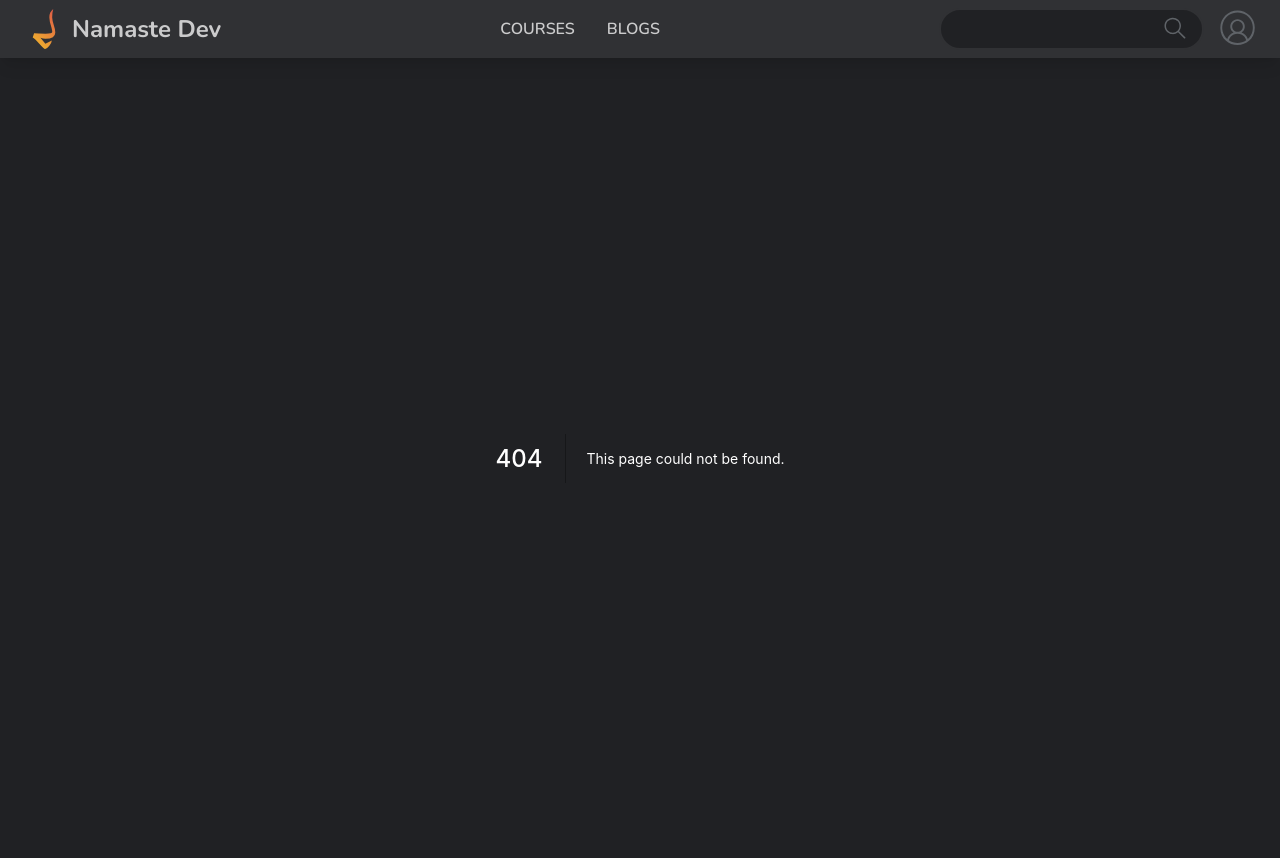
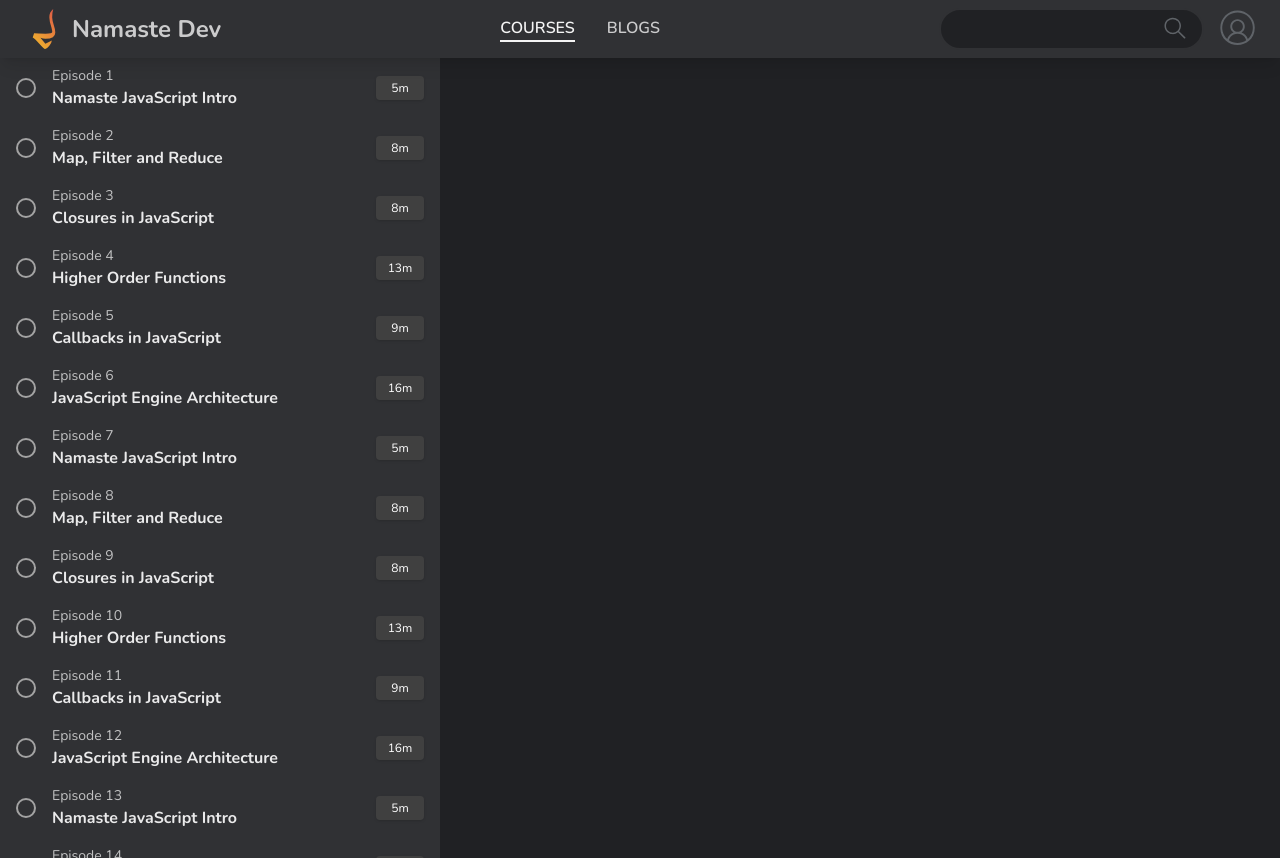
Before and after one commit to namastedevofficial/web-code, a Next.js app: page /courses/namastejs in a window 1280 px wide. Before the commit this address had no page. After the commit the page ends 800 px from the top, so only its background shows below. Built offline with nearby package versions, Linux system fonts and the light colour scheme.

Commit message:
complete episodes menu desktop design

```diff
--- /dev/null
+++ b/components/Icons/CheckIcon.tsx
@@ -0,0 +1,21 @@
+import React from "react";
+
+interface CheckIconDetails {
+  color: string;
+}
+
+export default function CheckIcon(props: CheckIconDetails) {
+  const { color } = props;
+  return (
+    <svg
+      xmlns="http://www.w3.org/2000/svg"
+      className="h-4 w-4"
+      fill="none"
+      viewBox="0 0 24 24"
+      stroke={color}
+      strokeWidth={3}
+    >
+      <path strokeLinecap="round" strokeLinejoin="round" d="M5 13l4 4L19 7" />
+    </svg>
+  );
+}
--- /dev/null
+++ b/components/Layout/EpisodesMenu.tsx
@@ -0,0 +1,161 @@
+import EpisodeCard from "../widgets/EpisodeCard";
+
+export default function EpisodesMenu() {
+  const episodesList = [
+    {
+      id: "0",
+      title: "Namaste JavaScript Intro",
+      episodeUrl: "/courses/namastejs",
+      imageUrl: "/course-images/namaste-javascript.jpg",
+      description: "Learn all about how JavaScript works behind the scenes",
+      duration: 4.5,
+    },
+    {
+      id: "1",
+      title: "Map, Filter and Reduce",
+      episodeUrl: "/courses/namastejs",
+      imageUrl: "/course-images/map-filter-reduce.jpg",
+      description: "Learn most used array methods in JavaScript",
+      duration: 8.25,
+    },
+    {
+      id: "2",
+      title: "Closures in JavaScript",
+      episodeUrl: "/courses/namastejs",
+      imageUrl: "/course-images/closure.jpg",
+      description: "Learn all about how closures work in JavaScript",
+      duration: 8,
+    },
+    {
+      id: "3",
+      title: "Higher Order Functions",
+      episodeUrl: "/courses/namastejs",
+      imageUrl: "/course-images/higher-order-functions.jpg",
+      description: "Higher Order Functions in JavaScript",
+      duration: 12.5,
+    },
+    {
+      id: "4",
+      title: "Callbacks in JavaScript",
+      episodeUrl: "/courses/namastejs",
+      imageUrl: "/course-images/callbacks.jpg",
+      description: "Learn all about callbacks in JavaScript",
+      duration: 9,
+    },
+    {
+      id: "5",
+      title: "JavaScript Engine Architecture",
+      episodeUrl: "/courses/namastejs",
+      imageUrl: "/course-images/js-engine.jpg",
+      description: "Learn all about how JS Engine works behind the scenes",
+      duration: 16,
+    },
+    {
+      id: "10",
+      title: "Namaste JavaScript Intro",
+      episodeUrl: "/courses/namastejs",
+      imageUrl: "/course-images/namaste-javascript.jpg",
+      description: "Learn all about how JavaScript works behind the scenes",
+      duration: 4.5,
+    },
+    {
+      id: "11",
+      title: "Map, Filter and Reduce",
+      episodeUrl: "/courses/namastejs",
+      imageUrl: "/course-images/map-filter-reduce.jpg",
+      description: "Learn most used array methods in JavaScript",
+      duration: 8.25,
+    },
+    {
+      id: "12",
+      title: "Closures in JavaScript",
+      episodeUrl: "/courses/namastejs",
+      imageUrl: "/course-images/closure.jpg",
+      description: "Learn all about how closures work in JavaScript",
+      duration: 8,
+    },
+    {
+      id: "13",
+      title: "Higher Order Functions",
+      episodeUrl: "/courses/namastejs",
+      imageUrl: "/course-images/higher-order-functions.jpg",
+      description: "Higher Order Functions in JavaScript",
+      duration: 12.5,
+    },
+    {
+      id: "14",
+      title: "Callbacks in JavaScript",
+      episodeUrl: "/courses/namastejs",
+      imageUrl: "/course-images/callbacks.jpg",
+      description: "Learn all about callbacks in JavaScript",
+      duration: 9,
+    },
+    {
+      id: "15",
+      title: "JavaScript Engine Architecture",
+      episodeUrl: "/courses/namastejs",
+      imageUrl: "/course-images/js-engine.jpg",
+      description: "Learn all about how JS Engine works behind the scenes",
+      duration: 16,
+    },
+    {
+      id: "20",
+      title: "Namaste JavaScript Intro",
+      episodeUrl: "/courses/namastejs",
+      imageUrl: "/course-images/namaste-javascript.jpg",
+      description: "Learn all about how JavaScript works behind the scenes",
+      duration: 4.5,
+    },
+    {
+      id: "21",
+      title: "Map, Filter and Reduce",
+      episodeUrl: "/courses/namastejs",
+      imageUrl: "/course-images/map-filter-reduce.jpg",
+      description: "Learn most used array methods in JavaScript",
+      duration: 8.25,
+    },
+    {
+      id: "22",
+      title: "Closures in JavaScript",
+      episodeUrl: "/courses/namastejs",
+      imageUrl: "/course-images/closure.jpg",
+      description: "Learn all about how closures work in JavaScript",
+      duration: 8,
+    },
+    {
+      id: "23",
+      title: "Higher Order Functions",
+      episodeUrl: "/courses/namastejs",
+      imageUrl: "/course-images/higher-order-functions.jpg",
+      description: "Higher Order Functions in JavaScript",
+      duration: 12.5,
+    },
+    {
+      id: "24",
+      title: "Callbacks in JavaScript",
+      episodeUrl: "/courses/namastejs",
+      imageUrl: "/course-images/callbacks.jpg",
+      description: "Learn all about callbacks in JavaScript",
+      duration: 9,
+    },
+    {
+      id: "25",
+      title: "JavaScript Engine Architecture",
+      episodeUrl: "/courses/namastejs",
+      imageUrl: "/course-images/js-engine.jpg",
+      description: "Learn all about how JS Engine works behind the scenes",
+      duration: 16,
+    },
+  ];
+  return (
+    <nav className="episodes-menu slim-scrollbar fixed h-screen w-[440px] bg-grey5 overflow-y-scroll">
+      {episodesList.map((episode, i) => (
+        <EpisodeCard
+          key={episode.id}
+          episodeNumber={i + 1}
+          {...episode}
+        />
+      ))}
+    </nav>
+  );
+}
--- a/components/Layout/Header.tsx
+++ b/components/Layout/Header.tsx
@@ -1,20 +1,20 @@
 import Image from "next/image";
-import Link from "next/link";
 import React from "react";
+import NavLink from "../NavLink";
 import Logo from "../widgets/Logo";
 import SearchBar from "../widgets/SearchBar";
 
 export default function Header() {
   return (
-    <header className="flex justify-between items-center shadow-lg sticky top-0 z-10 bg-grey5 px-2 py-2 sm:px-4 md:px-6">
+    <header className="flex justify-between items-center shadow-lg sticky top-0 z-10 bg-grey5 p-2 sm:px-4 md:px-6">
       <Logo />
       <nav className="hidden space-x-8 md:flex">
-        <Link href="/courses">
-          <a className="uppercase opacity-75 font-semibold hover:opacity-95">Courses</a>
-        </Link>
-        <Link href="/blogs">
-          <a className="uppercase opacity-75 font-semibold hover:opacity-95">Blogs</a>
-        </Link>
+        <NavLink href="/courses" className="uppercase opacity-75 font-semibold border-b-2 border-transparent hover:opacity-95">
+          Courses
+        </NavLink>
+        <NavLink href="/blog" className="uppercase opacity-75 font-semibold border-b-2 border-transparent hover:opacity-95">
+          Blogs
+        </NavLink>
       </nav>
       <div className="flex space-x-3">
         <SearchBar />
--- /dev/null
+++ b/components/NavLink.tsx
@@ -0,0 +1,32 @@
+import { useRouter } from 'next/router';
+import Link from 'next/link';
+import { ReactNode } from 'react';
+
+interface NavLinkProps {
+    href: string;
+    exact: boolean;
+    className: string;
+    children: ReactNode;
+}
+
+NavLink.defaultProps = {
+    exact: false,
+}
+
+export default function NavLink(props: NavLinkProps) {
+    const { href, exact, children, ...restProps } = props;
+    const { asPath } = useRouter();
+    const isActive = exact ? asPath === href : asPath.startsWith(href);
+
+    if (isActive) {
+        restProps.className += ' active';
+    }
+
+    return (
+        <Link href={href}>
+            <a {...restProps}>
+                {children}
+            </a>
+        </Link>
+    );
+}
--- /dev/null
+++ b/components/widgets/EpisodeCard.tsx
@@ -0,0 +1,41 @@
+import React, { useState } from "react";
+import CheckIcon from "../Icons/CheckIcon";
+import NavLink from "../NavLink";
+
+interface EpisodeCardContent {
+  id: string;
+  episodeUrl: string;
+  imageUrl: string;
+  title: string;
+  description: string;
+  duration: number;
+  episodeNumber: number;
+}
+
+export default function EpisodeCard(prop: EpisodeCardContent) {
+  const { id, episodeUrl, title, duration, episodeNumber } = prop;
+  const [completed, setCompleted] = useState('');
+  const toggleCompleted = () => setCompleted(completed ? '' : 'completed');
+
+  return (
+    <NavLink
+      href={`${episodeUrl}${id}`}
+      className="group px-4 py-2 flex-center hover:bg-neutral-700 hover:shadow"
+      exact={true}
+    >
+      <div
+        className={`check-circle w-5 h-5 flex-center rounded-full border-2 border-neutral-400 mr-4 ${completed}`}
+        onClick={toggleCompleted}
+      >
+        {completed && <CheckIcon color="#22c55e" />}
+      </div>
+      <div className="flex flex-col">
+        <span className="text-sm opacity-70">Episode {episodeNumber}</span>
+        <strong className="opacity-90">{title}</strong>
+      </div>
+      <div className="time-stamp flex-center w-12 text-xs ml-auto bg-neutral-700 py-1 px-2 rounded shadow group-hover:bg-neutral-600">
+        {Math.round(duration)}m
+      </div>
+    </NavLink>
+  );
+}
--- /dev/null
+++ b/pages/courses/[course].tsx
@@ -0,0 +1,11 @@
+import { useRouter } from "next/router";
+import EpisodesMenu from "../../components/Layout/EpisodesMenu";
+
+
+export default function Course() {
+  return (
+    <div>
+      <EpisodesMenu />
+    </div>
+  )
+}
--- a/pages/courses/index.tsx
+++ b/pages/courses/index.tsx
@@ -1,6 +1,4 @@
 import type { NextPage } from "next";
-import Head from "next/head";
-import { useEffect, useState } from "react";
 import Card from "../../components/Layout/Card";
 
 const Courses: NextPage = () => {
@@ -8,7 +6,7 @@
     {
       id: "0",
       title: "Namaste JavaScript Intro",
-      courseUrl: "/courses/namastejs",
+      courseUrl: "/courses/namastejs0",
       imageUrl: "/course-images/namaste-javascript.jpg",
       description: "Learn all about how JavaScript works behind the scenes",
       duration: 4.5,
@@ -17,7 +15,7 @@
     {
       id: "1",
       title: "Map, Filter and Reduce",
-      courseUrl: "/courses/namastejs",
+      courseUrl: "/courses/namastejs1",
       imageUrl: "/course-images/map-filter-reduce.jpg",
       description: "Learn most used array methods in JavaScript",
       duration: 8.25,
@@ -26,7 +24,7 @@
     {
       id: "2",
       title: "Closures in JavaScript",
-      courseUrl: "/courses/namastejs",
+      courseUrl: "/courses/namastejs2",
       imageUrl: "/course-images/closure.jpg",
       description: "Learn all about how closures work in JavaScript",
       duration: 8,
@@ -35,7 +33,7 @@
     {
       id: "3",
       title: "Higher Order Functions",
-      courseUrl: "/courses/namastejs",
+      courseUrl: "/courses/namastejs3",
       imageUrl: "/course-images/higher-order-functions.jpg",
       description: "Higher Order Functions in JavaScript",
       duration: 12.5,
@@ -44,7 +42,7 @@
     {
       id: "4",
       title: "Callbacks in JavaScript",
-      courseUrl: "/courses/namastejs",
+      courseUrl: "/courses/namastejs4",
       imageUrl: "/course-images/callbacks.jpg",
       description: "Learn all about callbacks in JavaScript",
       duration: 9,
@@ -53,7 +51,7 @@
     {
       id: "5",
       title: "JavaScript Engine Architecture",
-      courseUrl: "/courses/namastejs",
+      courseUrl: "/courses/namastejs5",
       imageUrl: "/course-images/js-engine.jpg",
       description: "Learn all about how JS Engine works behind the scenes",
       duration: 16,
--- a/styles/globals.css
+++ b/styles/globals.css
@@ -1,9 +1,8 @@
-@import url('/fonts/fonts.css');
+@import url("/fonts/fonts.css");
 
 @tailwind base;
 @tailwind components;
 @tailwind utilities;
-
 
 .flex-center {
   @apply flex justify-center items-center;
@@ -21,5 +20,51 @@
 }
 
 .courses-container {
-  grid-template-columns: repeat(auto-fill,minmax(320px, 1fr));
+  grid-template-columns: repeat(auto-fill, minmax(320px, 1fr));
 }
+
+/* scrollbar */
+.slim-scrollbar::-webkit-scrollbar {
+  width: 5px;
+  height: 5px;
+}
+
+.slim-scrollbar::-webkit-scrollbar-track {
+  -webkit-box-shadow: inset 0 0 6px rgba(0, 0, 0, 0.3);
+  -webkit-border-radius: 10px;
+  border-radius: 10px;
+}
+
+.slim-scrollbar::-webkit-scrollbar-thumb {
+  -webkit-border-radius: 10px;
+  border-radius: 10px;
+  background: rgba(255, 255, 255, 0.3);
+  -webkit-box-shadow: inset 0 0 6px rgba(0, 0, 0, 0.5);
+}
+
+.slim-scrollbar::-webkit-scrollbar-thumb:window-inactive {
+  background: rgba(255, 255, 255, 0.3);
+}
+
+/* Header */
+
+header nav a.active {
+  border-bottom: 2px solid #fff;
+  opacity: 0.95;
+}
+
+/* Episode Card */
+
+.episodes-menu a.active {
+  background-color: #404040;
+  box-shadow: 0 1px 3px 0 rgb(0 0 0 / 0.1), 0 1px 2px -1px rgb(0 0 0 / 0.1);
+}
+
+.episodes-menu a.active .time-stamp {
+  background-color: #525252;
+}
+
+.episodes-menu a.active .check-circle,
+.episodes-menu .check-circle.completed {
+  border-color: #22c55e;
+}
--- a/tailwind.config.js
+++ b/tailwind.config.js
@@ -5,7 +5,14 @@
     "./components/**/*.{js,ts,jsx,tsx}",
   ],
   theme: {
-    extend: {},
+    extend: {
+      colors: {
+        grey2: "#b2becd",
+        grey4: "#5f6368",
+        grey5: "#303134",
+        grey6: "#202124",
+      }
+    },
     screens: {
       xs: '300px',
       sm: '480px',
@@ -18,13 +25,6 @@
       b3: '1424px',
       b4: '1776px',
     },
-    colors: {
-      grey2: "#b2becd",
-      grey4: "#5f6368",
-      grey5: "#303134",
-      grey6: "#202124",
-      white: "#ffffff",
-    }
   },
   plugins: [],
 }
```
